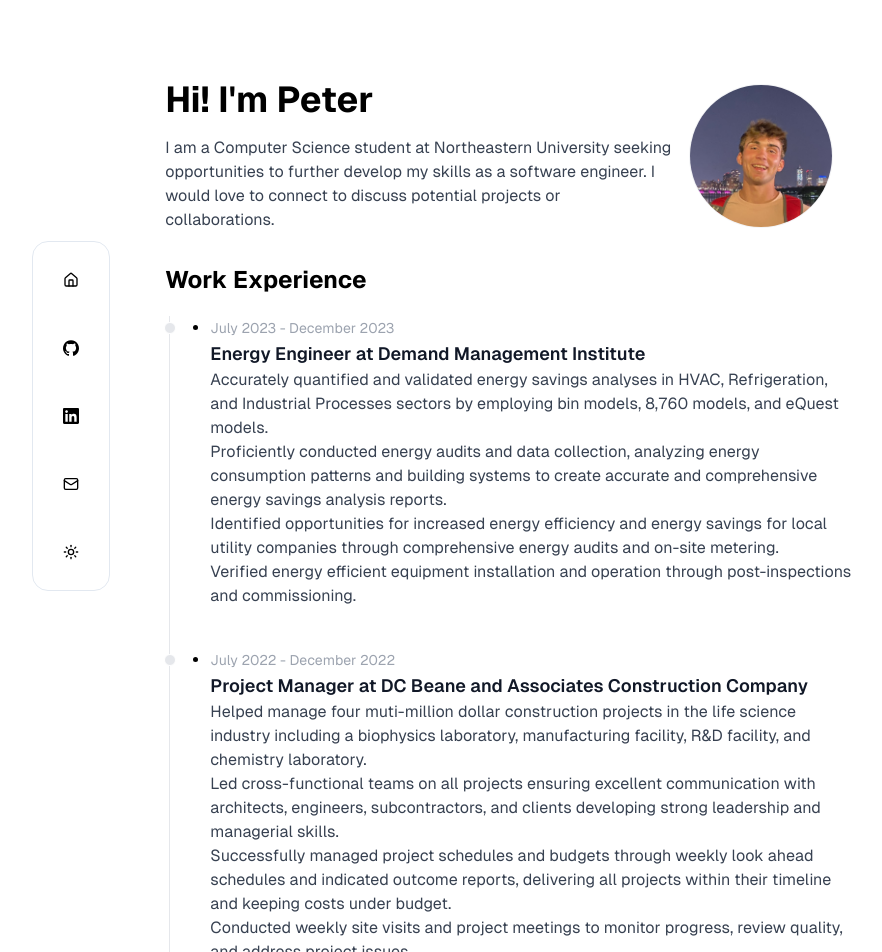
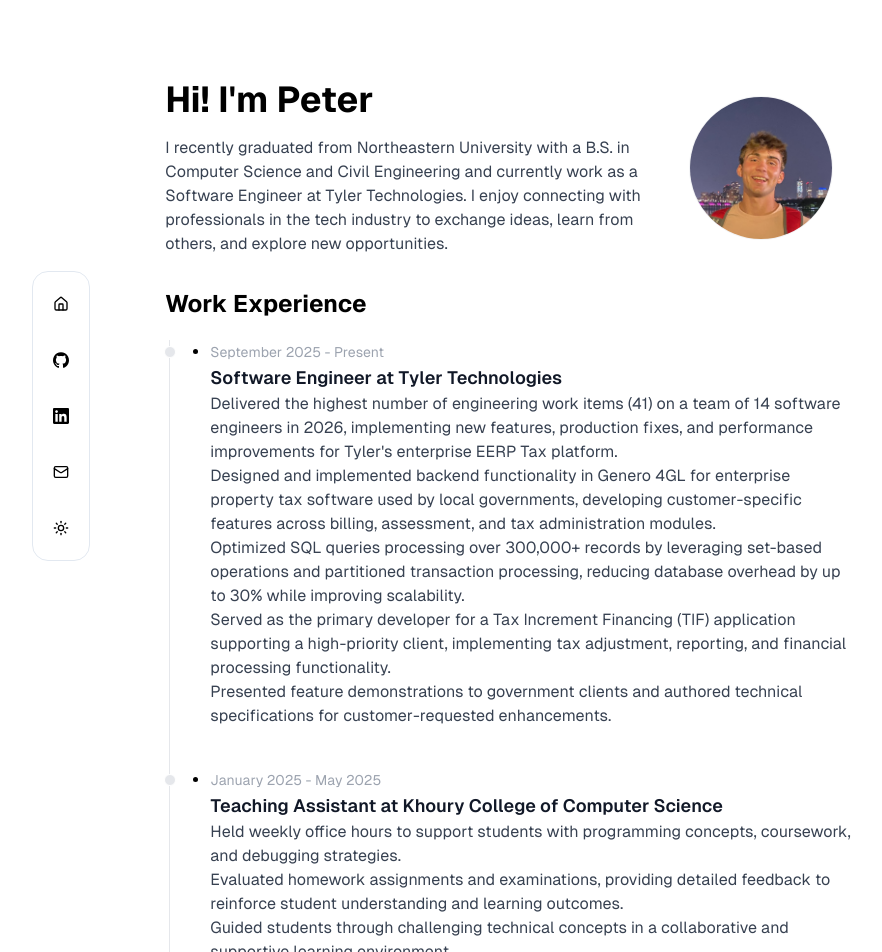
Before and after one commit to pmboerth/pmboerth.github.io, a Next.js app: page / in a window 1280 px wide. Shown: the top 952 px of the page, without its empty margins (128-1010 px from the left). Built offline with nearby package versions, Linux system fonts and the light colour scheme.

Commit message:
rework dock and update work experience for post graduation

```diff
--- a/components/CustomDock.tsx
+++ b/components/CustomDock.tsx
@@ -141,8 +141,7 @@
         <TooltipProvider>
           <Dock
             direction="middle"
-            orientation={orientation || (isMobile ? "horizontal" : "vertical")}
-          >
+            orientation={orientation || (isMobile ? "horizontal" : "vertical")}          >
             {DATA.navbar.map((item) => (
               <DockIcon key={item.label}>
                 <Tooltip>
@@ -188,7 +187,7 @@
             <DockIcon>
               <Tooltip>
                 <TooltipTrigger asChild>
-                  <div className="size-12 ronded-full flex items-center justify-center">
+                  <div className={cn(buttonVariants({ variant: "ghost", size: "icon" }), "size-12 rounded-full")}>
                     {resolvedTheme === "light" ? (
                       <Sun
                         className="size-4"
--- a/components/Education.tsx
+++ b/components/Education.tsx
@@ -17,7 +17,7 @@
         gpa: "3.9",
         address: "Boston, MA",
         description: [
-            "Honors & Activities: Club Ultimate Frisbee (A-Team Captain), Chi Epsilon Civil Engineering Honors Society (Treasurer), ASCE, Academic Scholarship, Resilience Award, Deans List",
+            "Honors & Activities: Summa Cum Laude, Club Ultimate Frisbee (A-Team Captain), Chi Epsilon Civil Engineering Honors Society (Treasurer), ASCE, Academic Scholarship, Resilience Award, Deans List",
             "Relevant Courses: Object Oriented Design, Algorithms and Data Structures, Database Design, Fundamentals of Data Science, Fundamentals of Computer Science I and II, Discrete Structures, Energy Systems, Thermodynamics"
         ]
     },
--- a/components/Intro.tsx
+++ b/components/Intro.tsx
@@ -8,9 +8,9 @@
       <div className="flex flex-col gap-4 md:w-9/12 sm:w-full">
         <h1 className="text-4xl font-bold">Hi! I&apos;m Peter</h1>
         <p className="text-base text-gray-700 dark:text-gray-300">
-          I am a Computer Science student at Northeastern University seeking
-          opportunities to further develop my skills as a software engineer. I
-          would love to connect to discuss potential projects or collaborations.
+          I recently graduated from Northeastern University with a B.S. in Computer Science and Civil Engineering
+          and currently work as a Software Engineer at Tyler Technologies. I enjoy connecting with professionals
+          in the tech industry to exchange ideas, learn from others, and explore new opportunities.
         </p>
       </div>
       <div className="md:w-3/12 sm:w-full">
--- a/components/WorkExperience.tsx
+++ b/components/WorkExperience.tsx
@@ -8,29 +8,29 @@
 
 const workExperienceData: WorkExperienceItem[] = [
   {
-    startDate: "July 2023",
-    endDate: "December 2023",
-    companyName: "Demand Management Institute",
-    jobTitle: "Energy Engineer",
+  startDate: "September 2025",
+  endDate: "Present",
+  companyName: "Tyler Technologies",
+  jobTitle: "Software Engineer",
   description: [
-      "Accurately quantified and validated energy savings analyses in HVAC, Refrigeration, and Industrial Processes sectors by employing bin models, 8,760 models, and eQuest models.",
-      "Proficiently conducted energy audits and data collection, analyzing energy consumption patterns and building systems to create accurate and comprehensive energy savings analysis reports.",
-      "Identified opportunities for increased energy efficiency and energy savings for local utility companies through comprehensive energy audits and on-site metering.",
-      "Verified energy efficient equipment installation and operation through post-inspections and commissioning.",
+    "Delivered the highest number of engineering work items (41) on a team of 14 software engineers in 2026, implementing new features, production fixes, and performance improvements for Tyler's enterprise EERP Tax platform.",
+    "Designed and implemented backend functionality in Genero 4GL for enterprise property tax software used by local governments, developing customer-specific features across billing, assessment, and tax administration modules.",
+    "Optimized SQL queries processing over 300,000+ records by leveraging set-based operations and partitioned transaction processing, reducing database overhead by up to 30% while improving scalability.",
+    "Served as the primary developer for a Tax Increment Financing (TIF) application supporting a high-priority client, implementing tax adjustment, reporting, and financial processing functionality.",
+    "Presented feature demonstrations to government clients and authored technical specifications for customer-requested enhancements.",
   ],
 },
 {
-    startDate: "July 2022",
-    endDate: "December 2022",
-    companyName: "DC Beane and Associates Construction Company",
-    jobTitle: "Project Manager",
+  startDate: "January 2025",
+  endDate: "May 2025",
+  companyName: "Khoury College of Computer Science",
+  jobTitle: "Teaching Assistant",
   description: [
-      "Helped manage four muti-million dollar construction projects in the life science industry including a biophysics laboratory, manufacturing facility, R&D facility, and chemistry laboratory.",
-      "Led cross-functional teams on all projects ensuring excellent communication with architects, engineers, subcontractors, and clients developing strong leadership and managerial skills.",
-      "Successfully managed project schedules and budgets through weekly look ahead schedules and indicated outcome reports, delivering all projects within their timeline and keeping costs under budget.",
-      "Conducted weekly site visits and project meetings to monitor progress, review quality, and address project issues.",
+    "Held weekly office hours to support students with programming concepts, coursework, and debugging strategies.",
+    "Evaluated homework assignments and examinations, providing detailed feedback to reinforce student understanding and learning outcomes.",
+    "Guided students through challenging technical concepts in a collaborative and supportive learning environment.",
   ],
-  }
+},
 ];
 
 const WorkExperience = () => {
--- a/components/magicui/dock.tsx
+++ b/components/magicui/dock.tsx
@@ -15,8 +15,8 @@
   orientation?: "vertical" | "horizontal";
 }
 
-const DEFAULT_MAGNIFICATION = 60;
-const DEFAULT_DISTANCE = 140;
+const DEFAULT_MAGNIFICATION = 0;
+const DEFAULT_DISTANCE = 0;
 
 const dockVariants = cva(
   "mx-auto w-max mt-8 h-max p-2 flex gap-2 rounded-2xl border border-slate-200 supports-backdrop-blur:bg-white/10 supports-backdrop-blur:dark:bg-black/10 backdrop-blur-md dark:border-slate-800",
```
Lines whose indentation alone changed are shown as unchanged.
